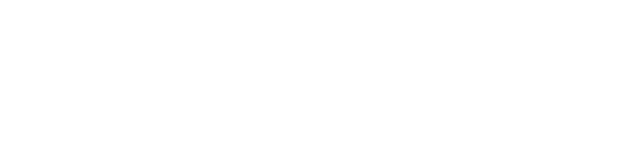
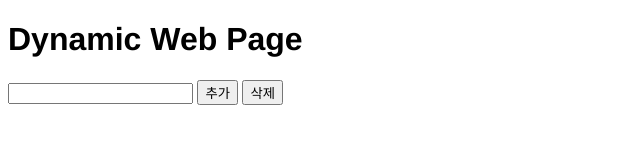
Before and after one commit to hajinmun/OSS_hw2-2, a plain HTML site: page js_dynamic.html in a window 1280 px wide. Shown: the whole page, without its empty margins (0-640 px from the left). Drawn offline with Linux system fonts and the light colour scheme.

Commit message:
make file

```diff
--- a/js_dynamic.html
+++ b/js_dynamic.html
@@ -1,11 +1,28 @@
 <!DOCTYPE html>
 <html lang="en">
+
 <head>
     <meta charset="UTF-8">
     <meta name="viewport" content="width=device-width, initial-scale=1.0">
     <title>Document</title>
+    <style>
+        body{
+            font-family: 'Franklin Gothic Medium', 'Arial Narrow', Arial, sans-serif;
+
+        }
+    </style>
 </head>
+
 <body>
+    <h1>Dynamic Web Page</h1>
+    <!--window.onload, document.onready-->
+    <form>
+        <div class="input">
+            <input type="text">
+            <button class="b1">추가</button>
+            <button class="b2">삭제</button>
+        </div>
+    </form>
+</body>
 
-</body>
 </html>
```
Also changed, not shown: add.html (added, +13 -0 lines), edit.html (added, +13 -0 lines), index.html (added, +13 -0 lines), view.html (added, +14 -0 lines).
